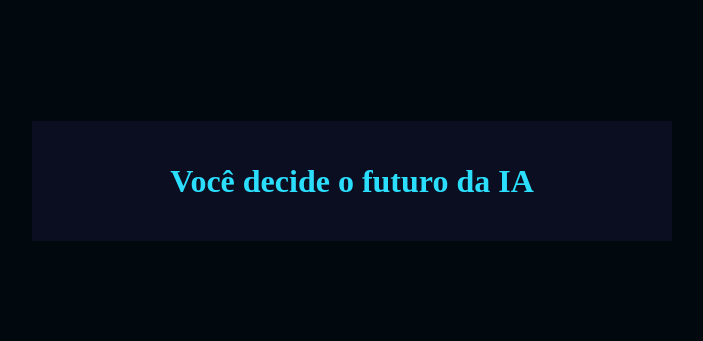
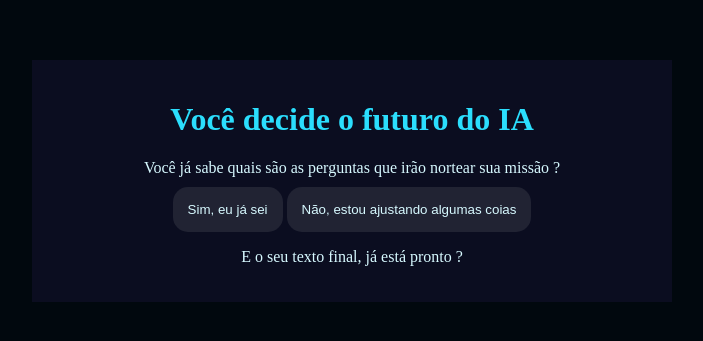
Before and after one commit to Fabielli/proj-2-s-3-serie, a plain HTML site: page index.html in a window 1280 px wide. Shown: the part 227-568 px from the top of the page, without its empty margins (288-991 px from the left). Drawn offline with Linux system fonts and the light colour scheme.

Commit message:
reunião 3

```diff
--- a/index.html
+++ b/index.html
@@ -8,13 +8,19 @@
 </head>
 <body>
     <div class="caixa-principal">
-        <h1>Você decide o futuro da IA</h1>
-        <div class="caixa-perguntas"></div>
-        <div class="caixa-alternativas"></div>
+        <h1>Você decide o futuro do IA</h1>
+        <div class="caixa-perguntas">
+            Você já sabe quais são as perguntas que irão nortear sua missão ?
+        </div>
+        <div class="caixa-alternativas">
+            <button>Sim, eu já sei</button>
+            <button>Não, estou ajustando algumas coias</button>
+        </div>
         <div class="caixa-resultado">
-            <p class="texto-resultado"></p>
+            <p class="texto-resultado">
+                E o seu texto final, já está pronto ?
+            </p>
         </div>
     </div>
-    <script src="script.js"></script>
 </body>
 </html>
--- a/style.css
+++ b/style.css
@@ -1,13 +1,12 @@
 :root{
-    --cor-fundo: #01080E ;
+    --cor-fundo: #01080E;
     --cor-principal: #0B0D20 ;
     --cor-secundaria: #212333;
     --cor-destaque: #2BDEFD;
     --cor-texto: #D7F9FF;
-
 }
 
-body {
+body{
     background-color: var(--cor-fundo);
     color: var(--cor-texto);
     display: flex;
@@ -27,3 +26,21 @@ body {
 h1{
     color: var(--cor-destaque);
 }
+
+.caixa-perguntas{
+    padding-bottom: 10px;
+}
+
+button{
+    background-color: var(--cor-secundaria);
+    color: var(--cor-texto);
+    border: none;
+    border-radius: 15px;
+    padding: 15px;
+    transition: background-color 0.3s;
+}
+
+button:hover{
+    background-color: var(--cor-destaque);
+    color: var(--cor-principal);
+}
```
